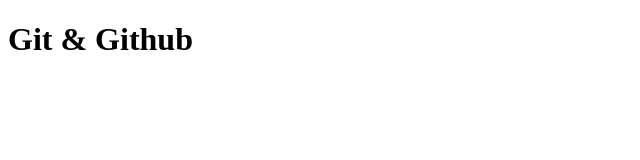
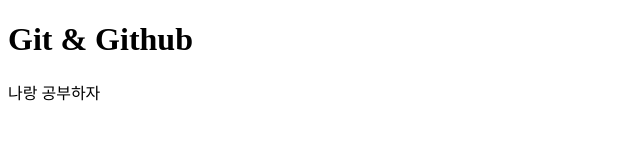
Before and after one commit to wooke0603/github, a plain HTML site: page index.html in a window 1280 px wide. Shown: the whole page, without its empty margins (0-640 px from the left). Drawn offline with Linux system fonts and the light colour scheme.

Commit message:
Revert "Revert "추가""
This reverts commit ad58d503c46bd803a1e0627261db5bff232fc98f.

```diff
--- a/index.html
+++ b/index.html
@@ -8,5 +8,6 @@
 </head>
 <body>
     <h1>Git & Github</h1>
+    <div>나랑 공부하자</div>
 </body>
 </html>
```
Also changed, not shown: 1 other file.
